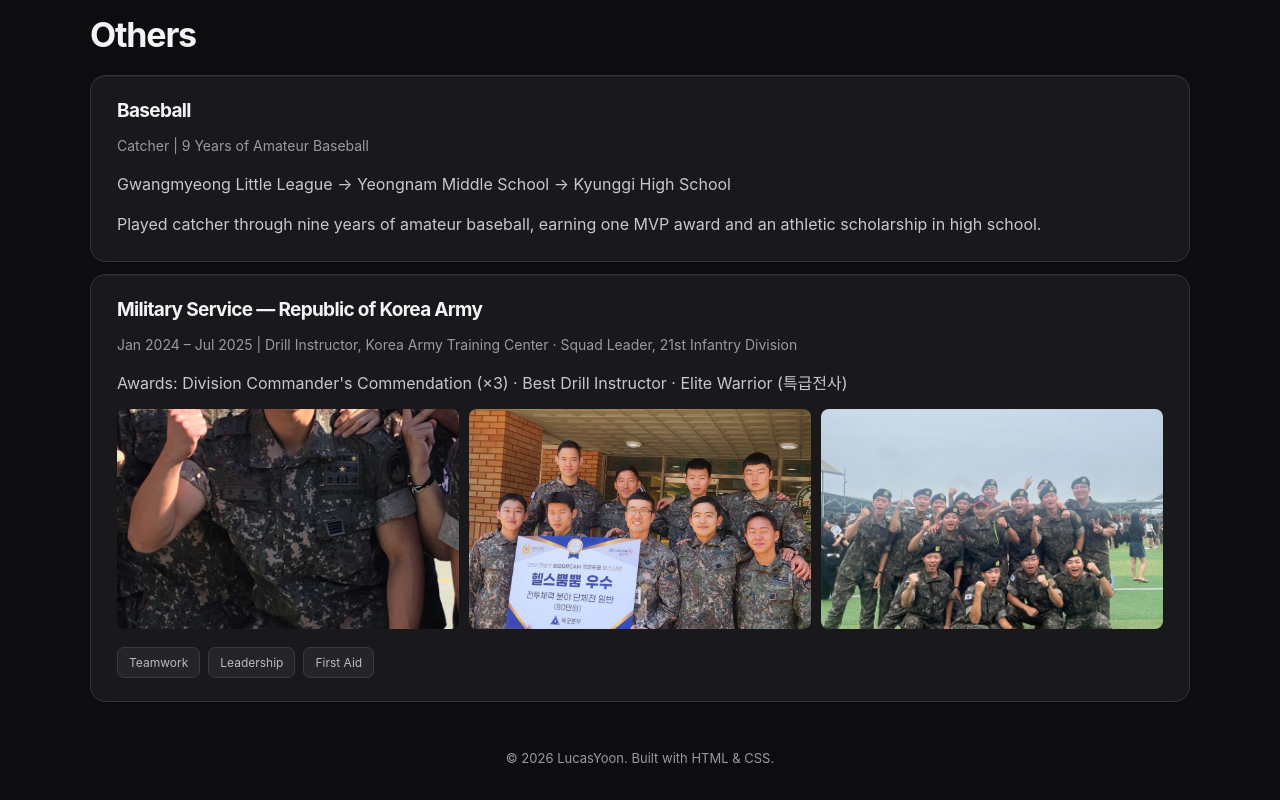
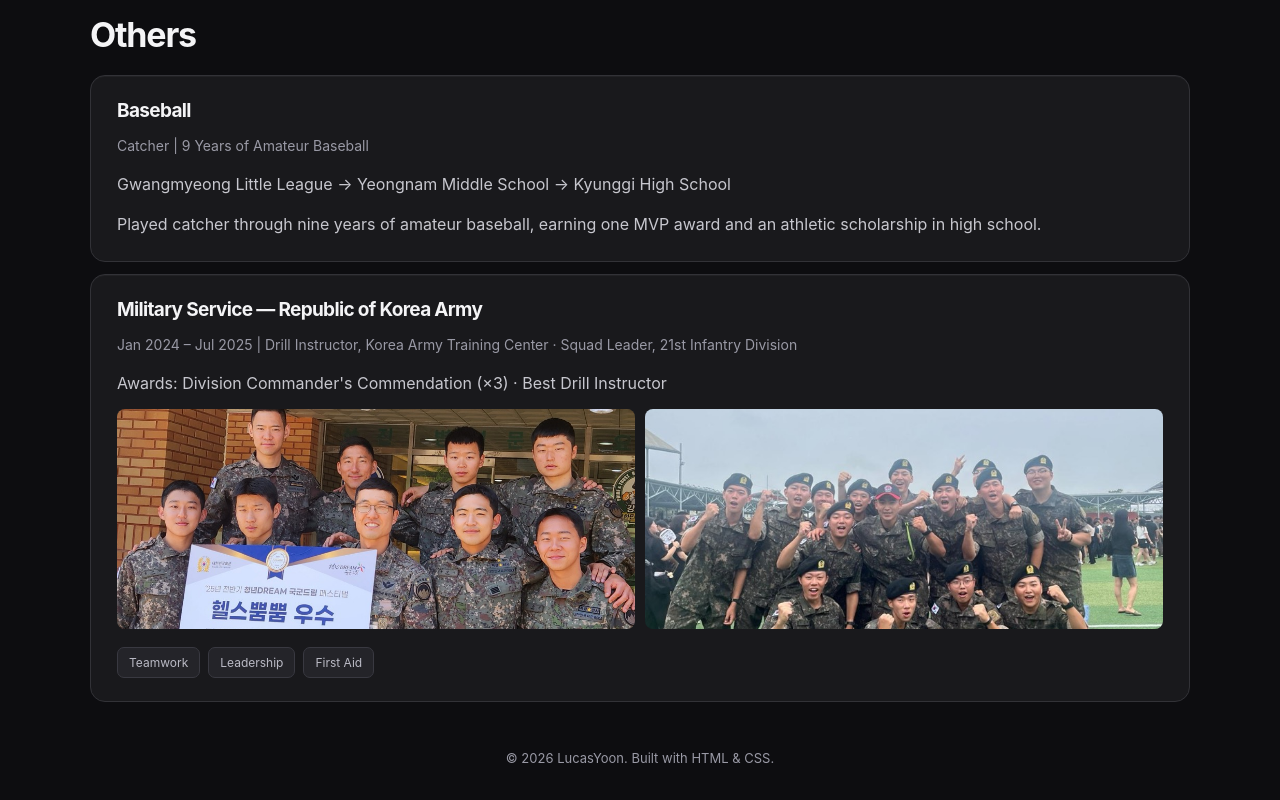
Before and after one commit to LucasYoon22/lucasyoon22.github.io, a plain HTML site: page index.html in a window 1280 px wide. Shown: the part 3776-4576 px from the top of the page. Drawn offline with Linux system fonts and the light colour scheme.

Commit message:
Remove first military photo and Elite Warrior mention
Co-Authored-By: Claude Opus 5.5 <noreply@anthropic.com>

```diff
--- a/index.html
+++ b/index.html
@@ -723,11 +723,10 @@ Areas of Interest: Machine Learning · Statistical Inference · Graph Theory ·
         </p>
 
         <p>
-          Awards: Division Commander's Commendation (&times;3) · Best Drill Instructor · Elite Warrior (특급전사)
+          Awards: Division Commander's Commendation (&times;3) · Best Drill Instructor
         </p>
 
         <div class="photo-grid">
-          <img src="images/military-1.jpg" alt="In ROK Army uniform with fellow soldiers" loading="lazy">
           <img src="images/military-award.jpg" alt="Team award, Combat Fitness team event, ROK Army HQ festival, H1 2025" loading="lazy">
           <img src="images/military-graduation.jpg" alt="Group photo at a training graduation ceremony" loading="lazy">
         </div>
```
Also changed, not shown: images/military-1.jpg (deleted).
